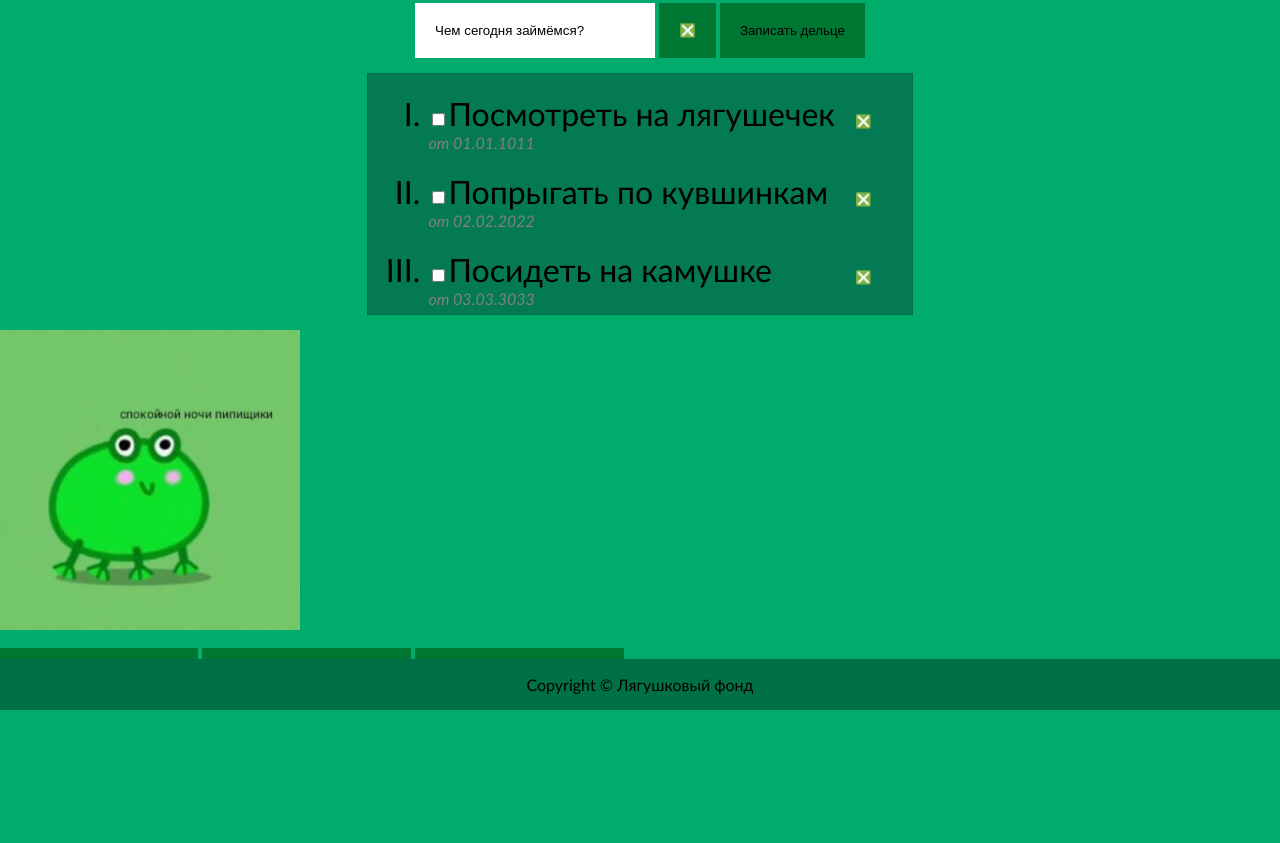
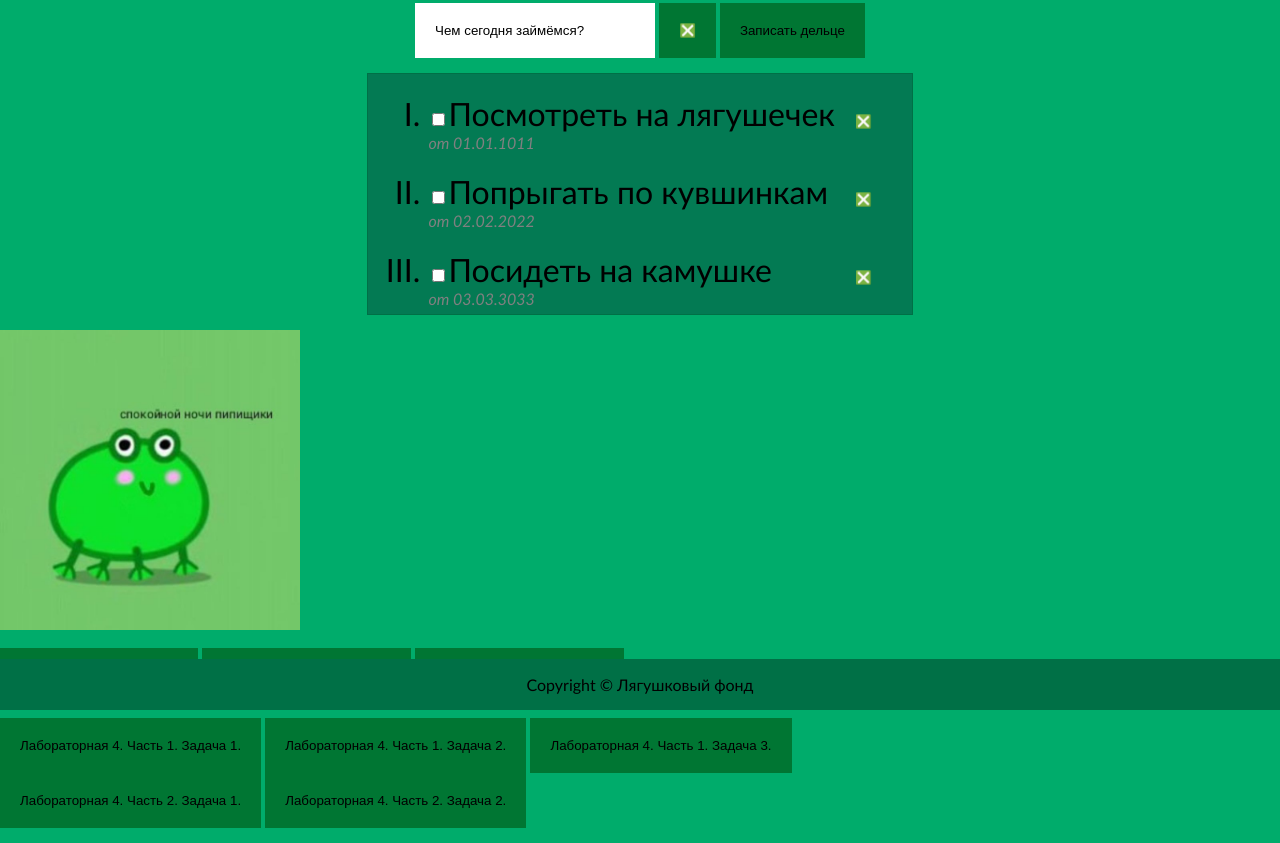
Before and after one commit to NothingPers0nal/WebLabCherednikova007v2, a plain HTML site: page index.html in a window 1280 px wide. Shown: the part 90-933 px from the top of the page. Before the commit the page ends 808 px from the top, so only its background shows below. Drawn offline with Linux system fonts and the light colour scheme.

Commit message:
Added Laboratory 4 first part

```diff
--- a/index.html
+++ b/index.html
@@ -7,6 +7,8 @@
         <link rel="stylesheet" type="text/css" href="style.css"/>
         <script src="part1lab3.js"></script>
         <script src="part2lab3.js"></script>
+        <script src="part1lab4.js"></script>
+        <script src="part2lab4.js"></script>
     </head>
 
     <body>
@@ -41,10 +43,21 @@
             src="spknchppschk.jpg"
             alt="спокойной ночи пипищики"/>
         </div>
-        <div class="buttons-lab31">
+        <div class="buttons-lab3">
             <button onclick="buttonLab31()">Лабораторная 3. Часть 1.</button>
             <button onclick="buttonLab321()">Лабораторная 3. Часть 2.1.</button>
             <button onclick="buttonLab322()">Лабораторная 3. Часть 2.2.</button>
+        </div>
+        <div class="buttons-lab4">
+            <div >
+                <button onclick="buttonLab411()">Лабораторная 4. Часть 1. Задача 1.</button>
+                <button onclick="buttonLab412()">Лабораторная 4. Часть 1. Задача 2.</button>
+                <button onclick="buttonLab413()">Лабораторная 4. Часть 1. Задача 3.</button>
+            </div>
+            <div >
+                <button onclick="buttonLab421()">Лабораторная 4. Часть 2. Задача 1.</button>
+                <button onclick="buttonLab422()">Лабораторная 4. Часть 2. Задача 2.</button>
+            </div>
         </div>
         <footer class="page-footer">
             <p>Copyright © Лягушковый фонд</p>
--- /dev/null
+++ b/part1lab4.js
@@ -0,0 +1,119 @@
+// Задача 1
+function buttonLab411(){
+    let array = [1, 4, 34, 1, 20, 6, 6, 12, 8, 6, -2, 12]; // Массив #1 буду использовать в этой задаче
+    //let array = [66, 25, 1, 8, 25, 45, 66, 89, 123, -7, 1, 1]; // Массив #2
+
+    // Найти максимальную разницу между элементами массива.
+    let bigestEl = 0;
+    let smallestEl = array[0];
+
+    array.forEach(function(item, i, array) {    // Поиск самого маленького элемента
+        if(smallestEl > item){
+            smallestEl = item;
+        }
+    });
+
+    array.forEach(function(item, i, array) {    // Поиск самого большого элемента
+        if(bigestEl < item){
+            bigestEl = item;
+        }
+    });
+
+    alert(`Макс.разница между элементами массива ${array}:\n ${bigestEl - smallestEl}`)
+
+    // Вернуть массив без повторяющихся элементов.
+    repeatingElements:
+    for(let i = 0; i < array.length; i++){
+        while(array.lastIndexOf(array[i]) != -1){
+            if(array.includes(array[i], i + 1)){
+                array.splice(array.lastIndexOf(array[i]), 1);
+            }
+            continue repeatingElements;
+        }
+    }
+    alert(`Массив без повторяющихся элементов: \n ${array}`); // Правда шестёрок в массиве #1 всё равно остаётся почему-то две
+
+    // Дан массив объектов, вернуть только те, у которых isDone: true.
+    let arrayOfObjects = [
+        {id: 1, idDone: true},
+        {id: 2, idDone: false},
+        {id: 3, idDone: true}
+    ];
+
+    let arrayIdDoneObjects = arrayOfObjects.filter(item => item.idDone === true);
+    alert("isDone: true смотрите в консоли.");
+    console.table(arrayIdDoneObjects);
+}
+
+//Задача 2
+function buttonLab412(){
+    // Найти элементы массива, которые больше указанного числа:
+    let array = [1, 4, 6, 3, 2];
+    let biggerArr = array.filter(item => item > 2)
+
+    alert(biggerArr);
+
+    // Дан многомерный массив произвольной вложенности. Написать функцию, делающую из него "плоский" массив:
+    let arr = [1, 4, [34, 1, 20], [6, [6, 12, 8], 6]];
+
+    function flatArray(array){
+        let arr = array.join(",");
+        array = arr.split(",");
+        return array;
+    }
+    alert(flatArray(arr));
+
+}
+
+// Задача 3
+function buttonLab413(){
+    //Найти, сколько есть в массиве пар чисел, дающих в сумме 0:
+    let arr1 = [-7, 12, 4, 6, -4, -12, 0];
+    let arr2 = [-1, 2, 4, 7, -4, 1, -2];
+    let arr3 = [-1, 1, 0, 1];
+    let arr4 = [-1, 1, -1, 1];
+    let arr5 = [1, 1, 1, 0, -1];
+    let arr6 = [0, 0];
+    let arr7 = [];
+
+    function pairsForZero(array){
+        let counter = 0;
+        counterOfPairs:
+        for(let i = 0; i < array.length; i++){
+            for(let j = array.length; j > i; j--){
+                if(array[i] + array[j] == 0){
+                    counter++;
+                    continue counterOfPairs;
+                }
+            }
+        }
+        return counter;
+    }
+
+    alert(`Пары чисел, дающие 0 для массива [${arr1}]: ${pairsForZero(arr1)}\n` +
+    `Пары чисел, дающие 0 для массива [${arr2}]: ${pairsForZero(arr2)} \n` +
+    `Пары чисел, дающие 0 для массива [${arr3}]: ${pairsForZero(arr3)}\n` +
+    `Пары чисел, дающие 0 для массива [${arr4}]: ${pairsForZero(arr4)}\n` +
+    `Пары чисел, дающие 0 для массива [${arr5}]: ${pairsForZero(arr5)}\n` +
+    `Пары чисел, дающие 0 для массива [${arr6}]: ${pairsForZero(arr6)}\n` +
+    `Пары чисел, дающие 0 для массива [${arr7}]: ${pairsForZero(arr7)}\n`);
+
+    // То же самое, но найти количество троек таких чисел.
+    function trioForZero(array){
+        let counter = 0;
+        counterOfTrios:
+        for(let i = 0; i < array.length; i++){
+            for(let j = i + 1; j <= array.length - 1; j++){
+                for(let k = array.length; k > j; k--){
+                    if(array[i] + array[j] + array[k] == 0){
+                        counter++;
+                        continue counterOfTrios;
+                    }
+                }
+            }
+        }
+        return counter;
+    }
+
+    alert(trioForZero(arr7));
+}
--- /dev/null
+++ b/part2lab4.js
@@ -0,0 +1,16 @@
+// Задача 1
+function buttonLab421(){
+    // Реализовать генератор, бесконечно возвращающий случайное число в заданном диапазоне random(n, m).
+    function* generatorRandom(min, max){
+        randomNumber = Math.floor(Math.random() * (max - min + 1) + min);
+        yield randomNumber;
+    }
+
+    min = prompt("Введите минимальное число для диапазона:", 0);
+    max = prompt("Введите максимальное число для диапазона:", 100);
+
+    let generator = generatorRandom(min, max);
+    for(let value of generator){
+        alert(value);
+    }
+}
--- a/style.css
+++ b/style.css
@@ -1,3 +1,8 @@
+body{
+    overflow-y: scroll;
+    overflow-x: hidden;
+}
+
 .header-of-page{
     background: #20815D;
     text-align: center;
@@ -13,6 +18,7 @@
     left: 0;
     right: 0;
     bottom: 0;
+    flex: 0 0 auto;
 }
 
 body{
@@ -100,6 +106,10 @@ button:active{
     width: 200px;
 }
 
-.buttons-lab31{
+.buttons-lab3{
     margin: 15px auto;
 }
+
+.buttons-lab4{
+    margin: 15px auto;
+}
```
